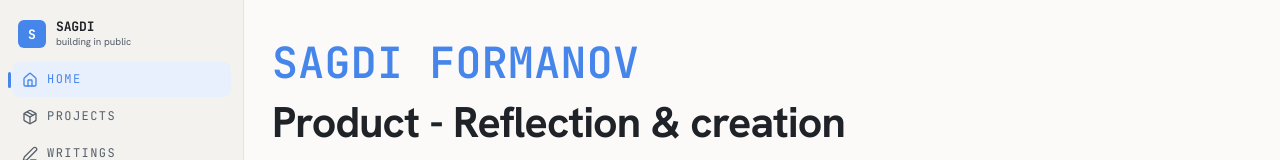
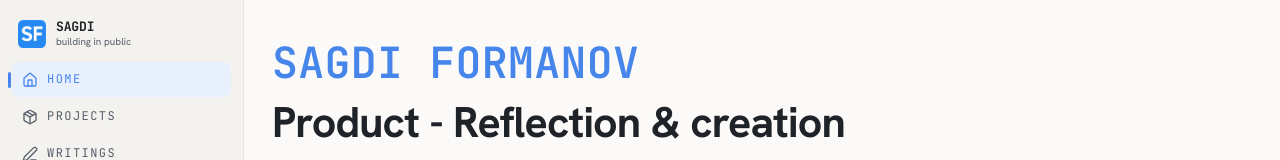
Before and after one commit to sagdish/sagdi-portfolio, a Next.js app: page /en in a window 1280 px wide. Shown: the top 160 px of the page. Built offline with nearby package versions, Linux system fonts and the light colour scheme; no server answers; what notion-to-md would draw is missing.

Commit message:
Shell: SF logo (BrandMark) replaces the S tile in the rail, top bar and top pill; uz brandTag matches en/ru

```diff
--- a/messages/uz.json
+++ b/messages/uz.json
@@ -44,7 +44,7 @@
     "themeLight": "Yorugʻ",
     "themeAuto": "Avto",
     "themeDark": "Qorongʻi",
-    "brandTag": "Ochiq ijod",
+    "brandTag": "building in public",
     "menu": "Menyu",
     "language": "Til"
   },
--- a/src/app/design.css
+++ b/src/app/design.css
@@ -123,19 +123,12 @@
   color: var(--text);
   padding: 4px 6px 14px;
 }
+/* The SF logo image (BrandMark); it carries its own blue square and rounded corners. */
 .brand-sq {
+  display: block;
   height: 28px;
   width: 28px;
   flex-shrink: 0;
-  display: grid;
-  place-items: center;
-  background: var(--accent);
-  color: var(--accent-fg);
-  border-radius: var(--r-sm);
-  font-weight: 700;
-  font-size: 13px;
-  line-height: 1;
-  font-family: var(--font-mono);
 }
 .brand-text {
   display: flex;
@@ -460,7 +453,6 @@
 .tb-home .brand-sq {
   height: 26px;
   width: 26px;
-  font-size: 12px;
 }
 .tb-name {
   font-family: var(--font-mono);
--- /dev/null
+++ b/src/components/shell/brand-mark.tsx
@@ -0,0 +1,18 @@
+import Image from "next/image"
+
+/**
+ * The SF logo (public/logo.png) shown in the rail, the top pill and the phone top
+ * bar. Decorative: the link around it already has a name ("SAGDI" text or aria-label).
+ */
+export function BrandMark() {
+  return (
+    <Image
+      className="brand-sq"
+      src="/logo.png"
+      alt=""
+      width={56}
+      height={56}
+      priority
+    />
+  )
+}
--- a/src/components/shell/sidebar-rail.tsx
+++ b/src/components/shell/sidebar-rail.tsx
@@ -4,6 +4,7 @@ import { useTranslations } from "next-intl"
 import { Link, usePathname } from "@/i18n/navigation"
 import { LanguageSwitcher } from "@/components/layout/language-switcher"
 import { cn } from "@/lib/utils"
+import { BrandMark } from "./brand-mark"
 import { NAV_ITEMS, isActivePath } from "./nav"
 import { RailPet } from "./rail-pet"
 import { SubscribeButton } from "./subscribe-button"
@@ -21,7 +22,7 @@ export function SidebarRail() {
   return (
     <aside className="rail">
       <Link className="brand" href="/">
-        <span className="brand-sq">S</span>
+        <BrandMark />
         <span className="brand-text">
           <span className="brand-name">SAGDI</span>
           <span className="brand-tag">{ts("brandTag")}</span>
--- a/src/components/shell/top-pill.tsx
+++ b/src/components/shell/top-pill.tsx
@@ -6,6 +6,7 @@ import { useTranslations } from "next-intl"
 import { Link } from "@/i18n/navigation"
 import { LanguageSwitcher } from "@/components/layout/language-switcher"
 import { cn } from "@/lib/utils"
+import { BrandMark } from "./brand-mark"
 import { SubscribeButton } from "./subscribe-button"
 import { ThemeControl } from "./theme-control"
 
@@ -66,7 +67,7 @@ export function TopPill() {
   return (
     <header className={cn("topbar", show && "show")}>
       <Link className="tb-home" href="/" aria-label={tn("home")}>
-        <span className="brand-sq">S</span>
+        <BrandMark />
       </Link>
       <span className="tb-name">SAGDI</span>
       <button
--- a/src/components/shell/util-bar.tsx
+++ b/src/components/shell/util-bar.tsx
@@ -1,6 +1,7 @@
 import { useTranslations } from "next-intl"
 import { Link } from "@/i18n/navigation"
 import { LanguageSwitcher } from "@/components/layout/language-switcher"
+import { BrandMark } from "./brand-mark"
 import { SubscribeButton } from "./subscribe-button"
 import { ThemeControl } from "./theme-control"
 
@@ -14,7 +15,7 @@ export function UtilBar() {
   return (
     <div className="util-bar">
       <Link className="tb-home" href="/" aria-label={tn("home")}>
-        <span className="brand-sq">S</span>
+        <BrandMark />
       </Link>
       <div className="util-right">
         <LanguageSwitcher />
```
Also changed, not shown: public/logo.png (added), 1 other file (tests, documents, lock files or other folders).
